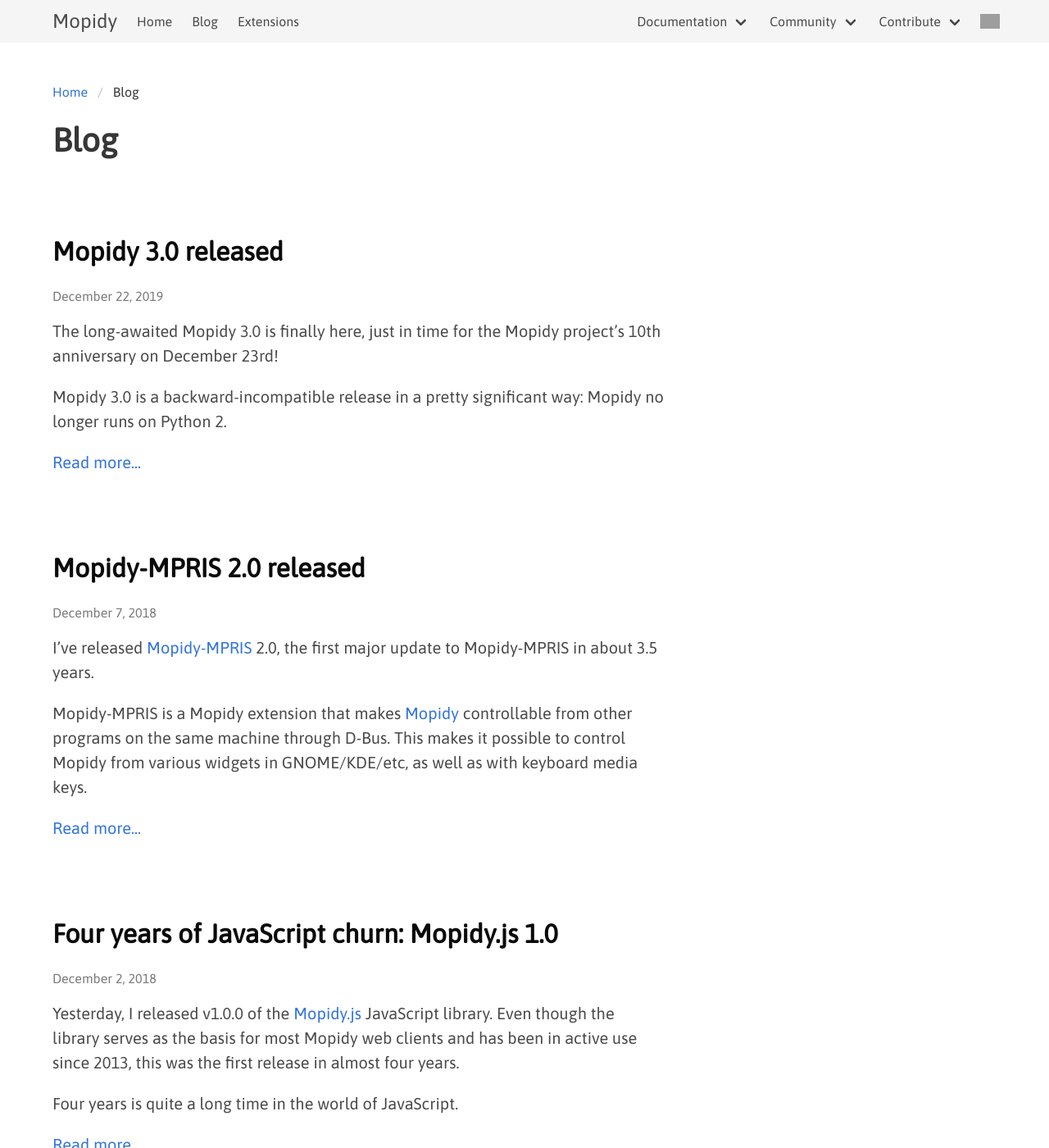
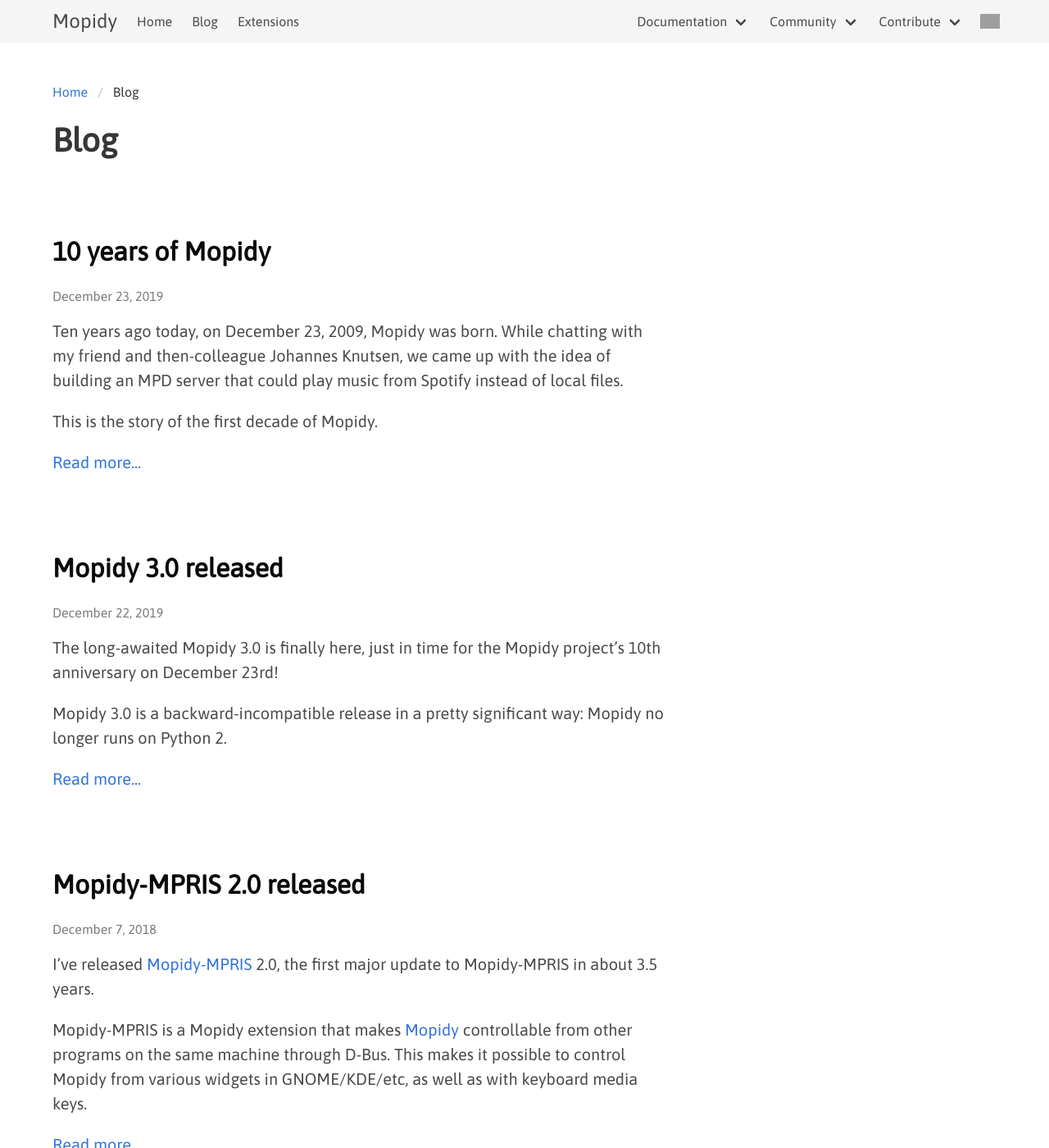
Before and after one commit to mopidy/website, a Jekyll site: the page built from blog/index.html, in a window 1280 px wide and 1400 px high. Shown: the whole window at 82% size. Built offline with Jekyll 4.4.1, drawn with Linux system fonts in a browser that asks for light colours; some of the changed lines change nothing that is shown; grey boxes are pictures that could not be loaded.

Commit message:
Add 10 years of Mopidy anniversary post

```diff
--- a/_posts/2019-12-22-mopidy-3.0.md
+++ b/_posts/2019-12-22-mopidy-3.0.md
@@ -42,3 +42,8 @@
 extensions have grown up and moved out to flourish as independent extension
 projects. After the move, Mopidy-Local merged with Mopidy-Local-SQLite and
 Mopidy-Local-Images, which are now both a part of the Mopidy-Local extension.
+
+---
+
+_To read more about the story behind Mopidy 3.0, see our next post,
+[10 years of Mopidy](/blog/2019/12/23/10y-of-mopidy/)._
--- /dev/null
+++ b/_posts/2019-12-23-10y-of-mopidy.md
@@ -0,0 +1,284 @@
+---
+title: 10 years of Mopidy
+tags:
+  - mopidy
+  - python
+  - mpd
+  - spotify
+  - gstreamer
+authors:
+  - jodal
+---
+
+Ten years ago today, on December 23, 2009, Mopidy was born. While chatting with
+my friend and then-colleague Johannes Knutsen, we came up with the idea of
+building an MPD server that could play music from Spotify instead of local
+files.
+
+This is the story of the first decade of Mopidy.
+
+<!-- more -->
+
+After a brief discussion of how it could work and what we could build upon,
+Johannes came up with the name "Mopidy." The name is, maybe quite obviously, a
+combination of the consonants from "MPD" combined with the vocals from
+"Spotify." At the same time, the name is different enough from both of its
+origins not to be mixed up with them. Even during the first few hours, we had
+some thoughts about maybe adding file playback and support for other backends
+in the future. Thus we quickly appreciated that the "Mopidy" name would still
+work even if Spotify at some point might not be the sole focus of the project.
+
+Within a couple of hours, we had a Git repo with some plans written up. We
+joined the #mopidy IRC channel on Freenode, and we had recruited Thomas Adamcik
+to the project. Over the next few years, he designed many of our most essential
+components, including the extension system. Today, ten years later, Thomas is
+still involved with Mopidy and many of its extensions.
+
+Within a couple of days, it worked! We had built a primitive MPD server in
+Python that at least worked with the Sonata MPD client. On the backend side, we
+used the reverse-engineered "despotify" library to interface with Spotify, as
+it already had some Python bindings available. For all three of us, coming
+mostly from web development and Django, I believe we already had a feeling of
+achievement and expanding horizons. If we could pull this off, we could build
+anything.
+
+The story of Mopidy is a story of thousands of small iterative improvements
+that, over time, add up to something far greater than the sum of the parts. It
+was a hack, but a hack with good test coverage from the very first day, making
+changes and iteration safe and joyful.
+
+In March 2010, we released our first alpha release. Over the next decade, this
+would become the first of 74 releases, not counting the numerous releases of
+the extensions we later extracted from Mopidy or built from the ground.
+
+Later in 2010, as we added an alternative Spotify backend using the official
+libspotify library, we started seeing the first traces of our current system
+architecture. At the time, backends were something you switched by changing the
+config file and restarting Mopidy. Support for having multiple backends active
+at the same time wouldn't come until much later after we had built the muxing
+"core layer" in-between the backend and frontend layers. However, multiple
+frontends were supported from the start. The MPD server was the first frontend,
+and during the first year, we added a second one with the Last.fm scrobbler.
+
+By the end of 2011, we had made GStreamer a requirement and thrown out the
+support for direct audio output to OSS and ALSA. In 2012, we built upon the
+great powers of GStreamer to support multiple outputs, so that we could play
+audio locally and stream it a Shoutcast/Icecast server at the same time. The
+support for multiple outputs survived for about a year before we removed it.
+Instead, we exposed the GStreamer pipeline configuration directly, just like we
+still do today with the `audio/output` configuration. Streaming to Icecast is
+still possible but is involved enough to require specific documentation for the
+setup. However, by exposing the GStreamer pipeline directly, we didn't have to
+guess what kind of installations people would use Mopidy in and forwarded the
+power of GStreamer to the end-users.
+
+In 2011, we added support for Python 2.7, but we for sure didn't plan to stay
+with it for seven years. During the winter, I designed and built the
+[Pykka](https://www.pykka.org/)
+actor library based on the concurrency patterns we had established in Mopidy.
+When we started using Pykka in Mopidy in March 2011, it already supported
+Python 3.
+
+Towards the end of the year, we added support for the Ubuntu Sound Menu and the
+MPRIS D-Bus specification through our third frontend.
+
+Most of 2012 went by without much happening other than a few maintenance
+releases. However, in November, we released the almost revolutionary Mopidy
+0.9. We had finally built out the muxing core layer in-between the frontends
+and backends. Depending on the type of request from a frontend, the core layer
+would either forward the request to the correct backend or, e.g., in the case
+of search, fan out the request to all backends and then merge the returned
+search results before passing the result back to the frontend. We had
+accomplished one of our goals from the very first day of development. We had a
+music server that could play music from both Spotify and local files.
+
+Less than a month later, the wheel turned again, and we released Mopidy 0.10
+with the HTTP frontend, which exposed the full Core API using JSON-RPC over a
+WebSocket. With this, it was suddenly possible to build clients for Mopidy
+directly, instead of going through MPD.
+
+In a lazy and ingenious moment, we decided that we had no interest in manually
+keeping the Core API and the JSON-RPC API in sync for the indefinite future.
+Thus, we based the JSON-RPC API on introspection of the Core API and included a
+JSON-RPC endpoint, which returned a data structure that described the full API.
+On top of this, I built the [Mopidy.js](https://github.com/mopidy/mopidy.js)
+library and released it together with
+Mopidy 0.10. Mopidy.js used the API description data structure to dynamically
+build up a mirror of the Core API in JavaScript, working both on Node.js and in
+the browser.
+
+Even as the JSON-RPC implementation and the Mopidy.js library became the
+foundation for several popular Mopidy web clients over the next few years, no
+bug was ever reported that originated here and not deeper down in the layers.
+To this day, I testament this to two things: proper test-driven development and
+excellent code review by Thomas, making these few weeks in November-December
+2012 one of the heights in my years as an open source maintainer.
+
+Jumping just a few months ahead to Easter 2013, the next revolution was about
+to happen. In a single long and intense day, Thomas and I hashed out and
+implemented Mopidy's extension support. Up to this point, there was just one
+Mopidy. Today, a search for "mopidy" on PyPI returns 127 results.
+
+The Stream backend was created early in 2013, and later in the year, it learned
+how to parse several playlist formats to find the streamable URL they
+contained. This made it easy to build backend extensions for music services
+that exposed playable URIs, like SoundCloud, Google Music, and thousands of
+radio stations. The backends had to find and present the playable streams as a
+playlist or as a virtual file hierarchy. The heavy-lifting of actually playing
+the audio could be fully delegated to Mopidy and its Stream backend.
+
+By the end of 2013, we had performed the first round of shrinking of Mopidy's
+core.
+The [Spotify support](/ext/spotify/),
+the [Last.fm scrobbler](/ext/scrobbler/) and
+the [MPRIS server](/ext/mpris/) were all
+extracted to new extensions, living outside the core project. I believe that
+pulling extensions out of core has helped reduce the amount of stuff one must
+juggle in one's head to effectively develop on Mopidy.
+
+In 2013, we eased the on-ramping for new users by automatically creating an
+initial configuration file on the first run. Mopidy also got support for
+announcing its servers through Zeroconf, so they could be autodetected by
+mobile apps, like Mopidy-Mobile.
+
+Elsewhere in 2013, Wouter van Wijk built the first iterations of the
+[Pi MusicBox](https://www.pimusicbox.com/)
+distribution for Raspberry Pi. Pi MusicBox provided a turn-key jukebox
+setup built on Mopidy. This made Mopidy more approachable for the masses that
+didn't want to become Python and Mopidy experts to create their own hi-fi
+setups.
+
+The next year, in 2014, Fon launched a Kickstarter campaign to build a "modern
+cloud jukebox" named
+[Gramofon](https://www.kickstarter.com/projects/fon/gramofon-modern-cloud-jukebox).
+It turned out that they based their prototype on
+Mopidy, and Javier Domingo Cansino from their development team started
+submitting patches and becoming active in Mopidy development.
+
+In the summer of 2014, we had our first real-life development sprint at
+EuroPython in Berlin. Javier and I were joined by several newcomers that got up
+and running with Mopidy development and squashed a few bugs.
+
+Mopidy 0.19.5 was released at Mopidy's fifth anniversary in December 2014. A
+few months later, we released Mopidy 1.0. The release of Mopidy 1.0 did not
+mark a breaking change, but rather the decision that we could commit to the
+current APIs for a while, to help bring stability to the extension ecosystem.
+
+In the summer of 2015, Thomas joined us as we had our second development sprint
+at EuroPython in Bilbao, Javier's hometown.
+
+The year between the sprints of 2014 and 2015, and the 0.19, 1.0, and 1.1
+releases, were quite significant when looking back at the project's history.
+They were not as notable in features as when we added multi-backend, the HTTP
+API, and extension support back in 2012/2013. Still, they were significant in
+that the project garnered lots of interest. Up to twenty different people
+contributed code to each of these three releases.
+
+More than five years ago, in July 2014,
+I opened Mopidy's [issue #779](https://github.com/mopidy/mopidy/issues/779) for
+tracking the port to Python 3. There were three large buckets of work that had
+to be completed. First, our libspotify Python bindings had no Python 3 support.
+Second, we needed to upgrade to GStreamer 1. Finally, we had to port Mopidy and
+all of its extensions.
+
+Over the next year, I rewrote [pyspotify](https://pyspotify.mopidy.com/)
+from scratch using CFFI. Just a couple
+of weeks before I shipped the final version, Spotify deprecated the libspotify
+API. However, since they've never provided a replacement API for audio
+playback, we're still using pyspotify 2 and libspotify to play music from
+Spotify more than four years later.
+
+During the autumn of 2015, I ported Mopidy from GStreamer 0.10 to 1.x.
+GStreamer 0.10 was quickly being deprecated, so this work was necessary solely
+for Mopidy to continue being packaged in Debian and Ubuntu. It was a nice bonus
+that the new PyGObject wrapper also supported Python 3. With the release of
+Mopidy 2.0 in February 2016, the move to GStreamer 1 was complete, and thanks
+to Thomas, we finally supported gapless playback.
+
+Shortly after the 2.0 release, life caught up with several of the most active
+contributors, and a mix of more kids and more work threw Mopidy into a
+three-year-long period with lower activity and almost exclusively maintenance
+releases. The only significant development in Mopidy during this period was the
+support for persisting playback and tracklist state across restarts,
+contributed by Jens Lütjen, and released in 2.1 in 2017.
+
+Jumping ahead to 2019. Five years after I wrote the tracking issue for moving
+Mopidy to Python 3, the world looks quite different. Python 2.7's announced
+end-of-life is looming at the end of the year, and Python 3 is the standard for
+all new projects.
+
+So, finally, in the middle of October, we got started on the third and final
+step toward Python 3.
+
+Once we had a small part of the test suite running on both Python 2 and 3, it
+took Nick Steel and me about three weeks of porting one and one module before
+suddenly the full test suite was running. Once Mopidy without extensions ran
+well on Python 3, we sliced all Python 2 support, cleaned up all hacks left
+from the porting, and reformatted the code with Black. All of a sudden, Mopidy
+felt like a modern Python codebase.
+
+The six weeks since then have mostly been spent on extensions.
+
+We've built a new [Mopidy extension registry](/ext/).
+We believe that the new registry
+will ease the discovery of extensions in general. Short-term, we also hope it
+will help users navigate the extension ecosystem while it is temporarily split
+in two between Python 2 and 3.
+
+As good as all extensions in the Mopidy GitHub organization are now running on
+Python 3, as well as a few popular extensions elsewhere. In total, we have
+almost 20 extensions compatible with Mopidy 3.0 on the day of the release.
+
+Some extensions have also recently received some extra tender, love, and care.
+
+The [Mopidy-Local](/ext/local/)
+extension was pushed out of core early in the Python 3
+porting. After becoming an independent extension, Thomas Kemmer's excellent
+Mopidy-Local-SQLite and Mopidy-Local-Images were merged into Mopidy-Local. We
+now have a single comprehensive extension for using Mopidy with pre-indexed
+local music collections.
+
+Next, Nick did a great job fixing up the
+[Mopidy-Spotify](/ext/spotify/) extension. Since
+Spotify broke the playlist part of libspotify a while ago, Mopidy-Spotify has
+been without functional playlist support. It now uses the Spotify Web API for
+everything related to playlists, and Nick has continued adding several new
+features using the Web API. Some are shipped in the release that went out
+together with Mopidy 3.0, and some are right around the corner. Once complete,
+Mopidy-Spotify will support everything Mopidy-Spotify-Web provides, once again
+leaving us with a single comprehensive extension for using Mopidy with Spotify.
+
+Just a few days ago, the
+[Mopidy-MPD](/ext/mpd/) frontend was pushed out to an extension
+too. With this, we've come full circle from Mopidy being named after "MPD" and
+"Spotify." As of Mopidy 3.0, both Mopidy-MPD and Mopidy-Spotify are independent
+extensions, and Mopidy core knows nothing of either. I wasn't entirely sure
+whether moving the MPD server would bring any benefits. Still, once the move
+was complete, it is evident that Mopidy-MPD deserves to be a project by itself.
+The split reduced the amount of code in Mopidy by 25% and cut the test suite
+run time in half. Hopefully, this will make it easier for newcomers to start
+contributing to either Mopidy-MPD or Mopidy itself.
+
+Finally, December 22, the day before the Mopidy project's 10th anniversary, we
+published [Mopidy 3.0](/blog/2019/12/22/mopidy-3.0/).
+
+Together with Mopidy 3.0, we uploaded ten updated extensions to PyPI, with at
+least six more having compatible pre-releases, and, hopefully, final releases
+over the next few days. If you wonder what's ready for Python 3 right now, when
+you read this, the [extension registry](/ext/) is the place to look.
+
+It's still early days for Mopidy 3.0. Our
+[Homebrew tap](https://github.com/mopidy/homebrew-mopidy/)
+is up to date with the
+new releases, and parts of Arch Linux are already up to date. Updated Debian
+packages, both at
+[apt.mopidy.com](https://apt.mopidy.com/) and in Debian,
+are still some days away.
+Nonetheless, Mopidy 3.0 will definitively be a part of Ubuntu 20.04 LTS come
+spring.
+
+Now, go forth and update your extensions to work with Python 3.7+ and Mopidy
+3.0.
+
+In a week, Python 2.7 reaches end-of-life.
+Mopidy, however, is ready for the next decade.
```
